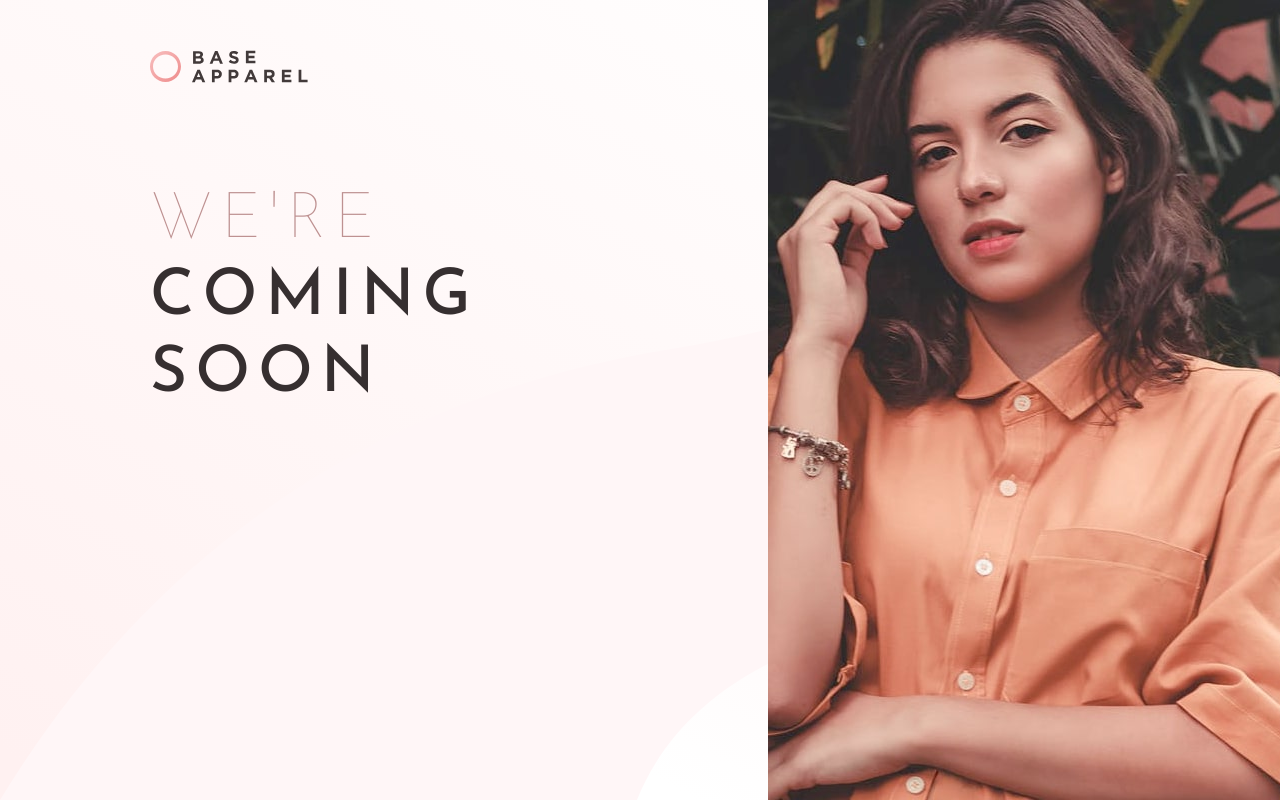
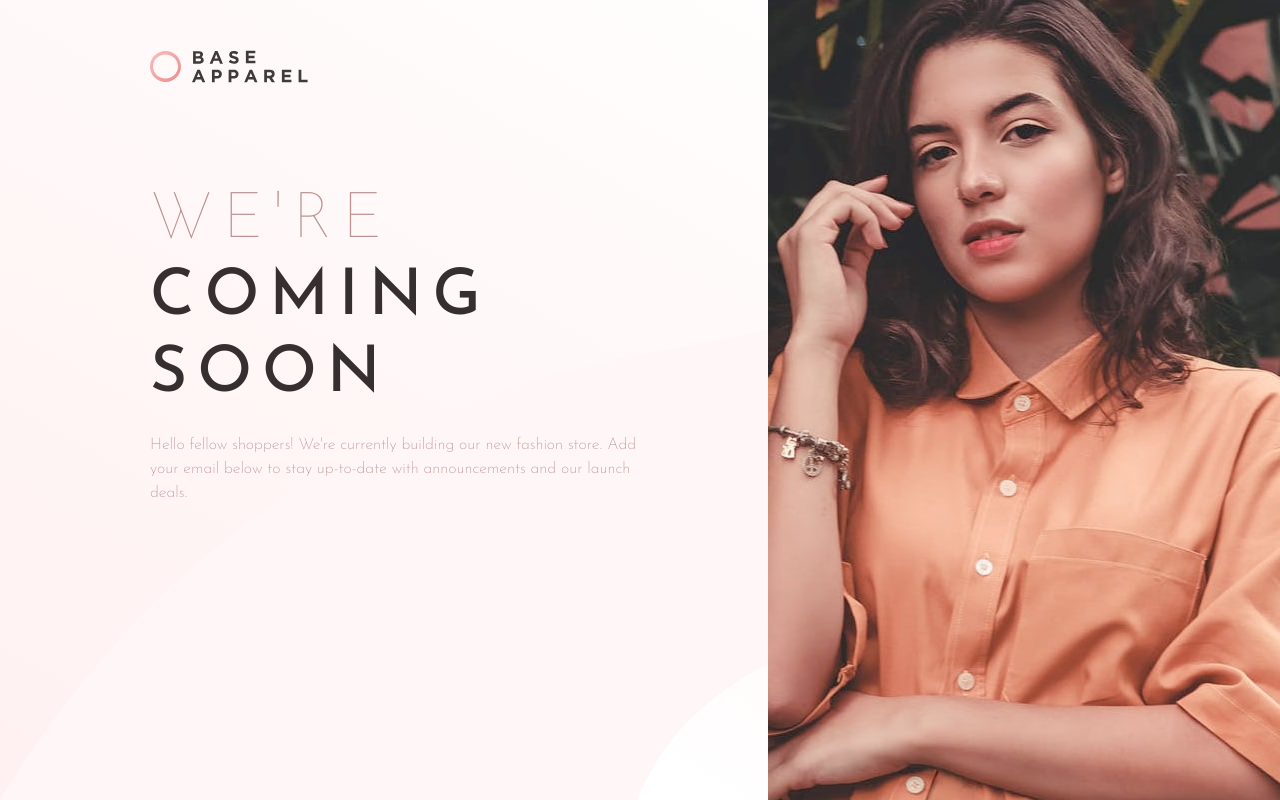
Before and after one commit to sparklaunch/Base-Apparel-Coming-Soon-Page, a Next.js app: page / in a window 1280 px wide. Built offline with nearby package versions, Linux system fonts and the light colour scheme.

Commit message:
본문 내용 추가 및 스타일 수정

```diff
--- a/src/app/Home.module.css
+++ b/src/app/Home.module.css
@@ -37,7 +37,7 @@
 	font-size: 64px;
 	font-weight: 100;
 	color: var(--color-text);
-	letter-spacing: 8px;
+	letter-spacing: 10px;
 	line-height: 1.2;
 }
 
@@ -45,3 +45,11 @@
 	font-weight: 500;
 	color: var(--color-accent);
 }
+
+.content {
+	font-weight: 200;
+	color: var(--color-text);
+	width: 500px;
+	line-height: 1.5;
+	margin-top: 20px;
+}
--- a/src/app/page.tsx
+++ b/src/app/page.tsx
@@ -15,6 +15,11 @@ export default function Home() {
 						WE&apos;RE{" "}
 						<span className={styles.heading}>COMING SOON</span>
 					</h1>
+					<p className={styles.content}>
+						Hello fellow shoppers! We&apos;re currently building our
+						new fashion store. Add your email below to stay
+						up-to-date with announcements and our launch deals.
+					</p>
 				</div>
 			</section>
 			<section className={styles.right}>
```
